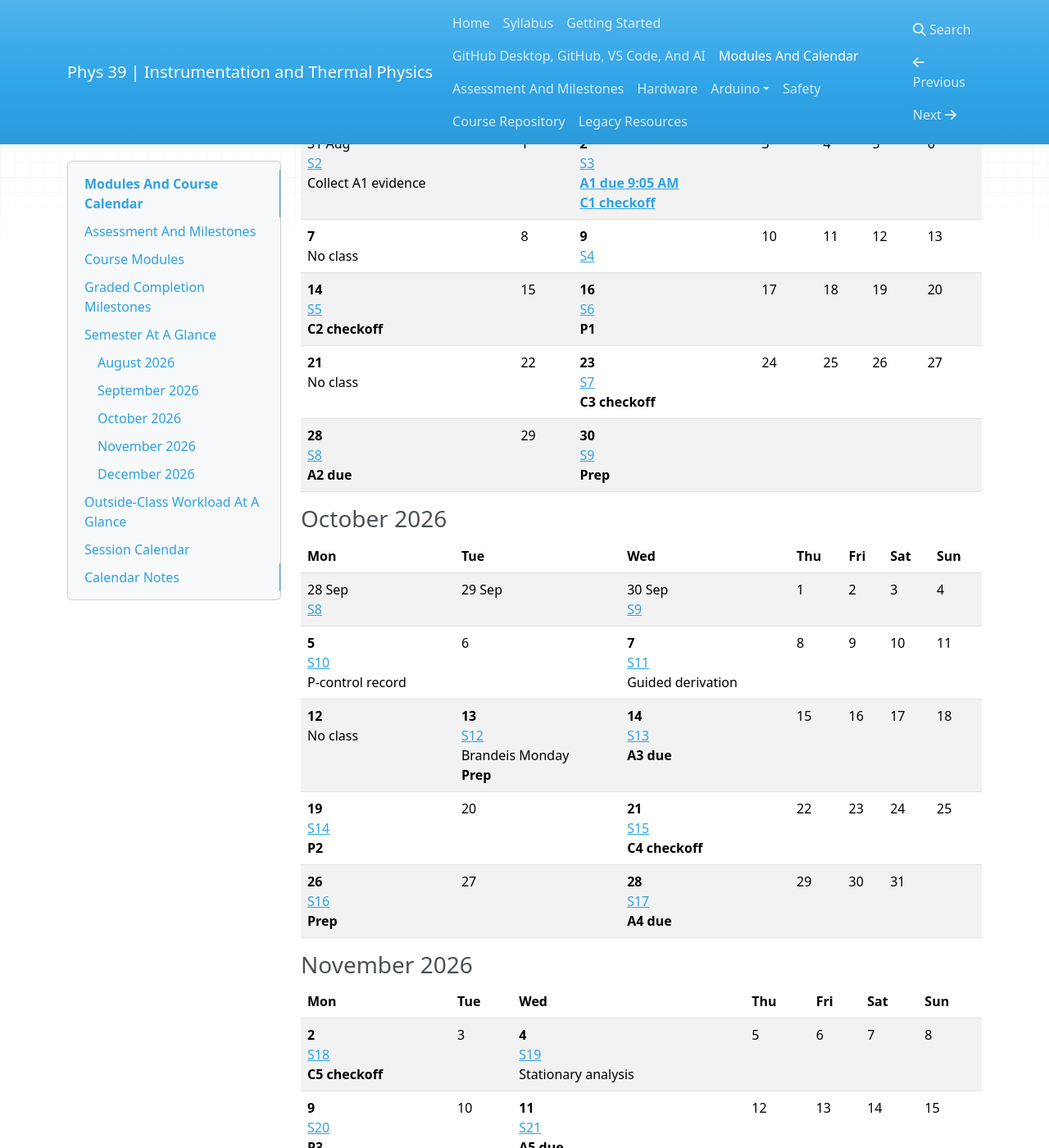
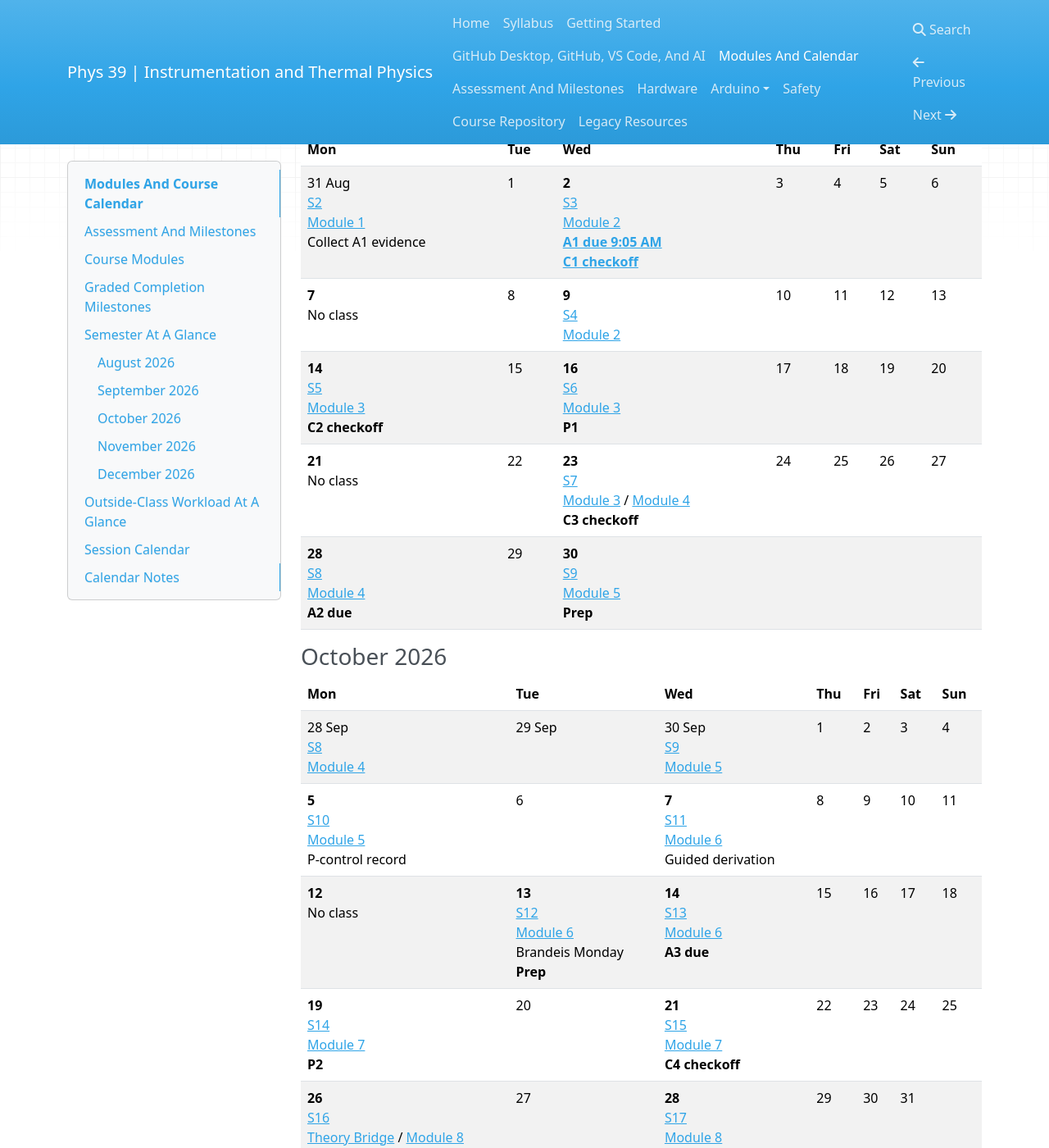
Before and after one commit to SethFraden/Phys39F26-course, an MkDocs documentation site: the page built from course/labs/index.md, in a window 1280 px wide and 1400 px high, scrolled down 2988 px. Shown: the whole window at 82% size. Built offline with MkDocs 1.6.1, drawn with Linux system fonts in a browser that asks for light colours; nearby versions of some CDN libraries; a script that is not in the unit is left out; some of the changed text lies outside the part shown.

Commit message:
Link calendar sessions to course modules

```diff
--- a/course/labs/index.md
+++ b/course/labs/index.md
@@ -75,44 +75,44 @@ means required preparation with no separate grade.
 
 | Mon | Tue | Wed | Thu | Fri | Sat | Sun |
 | --- | --- | --- | --- | --- | --- | --- |
-| 24 | 25 | **26**<br>[S1](#session-1) | 27 | 28 | 29 | 30 |
-| **31**<br>[S2](#session-2)<br>Collect A1 evidence |  |  |  |  |  |  |
+| 24 | 25 | **26**<br>[S1](#session-1)<br>[Module 1](lab-01/index.md) | 27 | 28 | 29 | 30 |
+| **31**<br>[S2](#session-2)<br>[Module 1](lab-01/index.md)<br>Collect A1 evidence |  |  |  |  |  |  |
 
 ### September 2026
 
 | Mon | Tue | Wed | Thu | Fri | Sat | Sun |
 | --- | --- | --- | --- | --- | --- | --- |
-| 31 Aug<br>[S2](#session-2)<br>Collect A1 evidence | 1 | **2**<br>[S3](#session-3)<br>[**A1 due 9:05 AM**](lab-01/index.md#a1-module-1-evidence-note)<br>[**C1 checkoff**](../assessment.md#c1-development-environment-and-repository) | 3 | 4 | 5 | 6 |
-| **7**<br>No class | 8 | **9**<br>[S4](#session-4) | 10 | 11 | 12 | 13 |
-| **14**<br>[S5](#session-5)<br>**C2 checkoff** | 15 | **16**<br>[S6](#session-6)<br>**P1** | 17 | 18 | 19 | 20 |
-| **21**<br>No class | 22 | **23**<br>[S7](#session-7)<br>**C3 checkoff** | 24 | 25 | 26 | 27 |
-| **28**<br>[S8](#session-8)<br>**A2 due** | 29 | **30**<br>[S9](#session-9)<br>**Prep** |  |  |  |  |
+| 31 Aug<br>[S2](#session-2)<br>[Module 1](lab-01/index.md)<br>Collect A1 evidence | 1 | **2**<br>[S3](#session-3)<br>[Module 2](lab-02/index.md)<br>[**A1 due 9:05 AM**](lab-01/index.md#a1-module-1-evidence-note)<br>[**C1 checkoff**](../assessment.md#c1-development-environment-and-repository) | 3 | 4 | 5 | 6 |
+| **7**<br>No class | 8 | **9**<br>[S4](#session-4)<br>[Module 2](lab-02/index.md) | 10 | 11 | 12 | 13 |
+| **14**<br>[S5](#session-5)<br>[Module 3](lab-03/index.md)<br>**C2 checkoff** | 15 | **16**<br>[S6](#session-6)<br>[Module 3](lab-03/index.md)<br>**P1** | 17 | 18 | 19 | 20 |
+| **21**<br>No class | 22 | **23**<br>[S7](#session-7)<br>[Module 3](lab-03/index.md) / [Module 4](lab-04/index.md)<br>**C3 checkoff** | 24 | 25 | 26 | 27 |
+| **28**<br>[S8](#session-8)<br>[Module 4](lab-04/index.md)<br>**A2 due** | 29 | **30**<br>[S9](#session-9)<br>[Module 5](lab-05/index.md)<br>**Prep** |  |  |  |  |
 
 ### October 2026
 
 | Mon | Tue | Wed | Thu | Fri | Sat | Sun |
 | --- | --- | --- | --- | --- | --- | --- |
-| 28 Sep<br>[S8](#session-8) | 29 Sep | 30 Sep<br>[S9](#session-9) | 1 | 2 | 3 | 4 |
-| **5**<br>[S10](#session-10)<br>P-control record | 6 | **7**<br>[S11](#session-11)<br>Guided derivation | 8 | 9 | 10 | 11 |
-| **12**<br>No class | **13**<br>[S12](#session-12)<br>Brandeis Monday<br>**Prep** | **14**<br>[S13](#session-13)<br>**A3 due** | 15 | 16 | 17 | 18 |
-| **19**<br>[S14](#session-14)<br>**P2** | 20 | **21**<br>[S15](#session-15)<br>**C4 checkoff** | 22 | 23 | 24 | 25 |
-| **26**<br>[S16](#session-16)<br>**Prep** | 27 | **28**<br>[S17](#session-17)<br>**A4 due** | 29 | 30 | 31 |  |
+| 28 Sep<br>[S8](#session-8)<br>[Module 4](lab-04/index.md) | 29 Sep | 30 Sep<br>[S9](#session-9)<br>[Module 5](lab-05/index.md) | 1 | 2 | 3 | 4 |
+| **5**<br>[S10](#session-10)<br>[Module 5](lab-05/index.md)<br>P-control record | 6 | **7**<br>[S11](#session-11)<br>[Module 6](lab-06/index.md)<br>Guided derivation | 8 | 9 | 10 | 11 |
+| **12**<br>No class | **13**<br>[S12](#session-12)<br>[Module 6](lab-06/index.md)<br>Brandeis Monday<br>**Prep** | **14**<br>[S13](#session-13)<br>[Module 6](lab-06/index.md)<br>**A3 due** | 15 | 16 | 17 | 18 |
+| **19**<br>[S14](#session-14)<br>[Module 7](lab-07/index.md)<br>**P2** | 20 | **21**<br>[S15](#session-15)<br>[Module 7](lab-07/index.md)<br>**C4 checkoff** | 22 | 23 | 24 | 25 |
+| **26**<br>[S16](#session-16)<br>[Theory Bridge](theory-bridge-chapter-1/index.md) / [Module 8](lab-08/index.md)<br>**Prep** | 27 | **28**<br>[S17](#session-17)<br>[Module 8](lab-08/index.md)<br>**A4 due** | 29 | 30 | 31 |  |
 
 ### November 2026
 
 | Mon | Tue | Wed | Thu | Fri | Sat | Sun |
 | --- | --- | --- | --- | --- | --- | --- |
-| **2**<br>[S18](#session-18)<br>**C5 checkoff** | 3 | **4**<br>[S19](#session-19)<br>Stationary analysis | 5 | 6 | 7 | 8 |
-| **9**<br>[S20](#session-20)<br>**P3** | 10 | **11**<br>[S21](#session-21)<br>**A5 due** | 12 | 13 | 14 | 15 |
-| **16**<br>[S22](#session-22)<br>**P4** | 17 | **18**<br>[S23](#session-23)<br>Modeling-app check | 19 | 20 | 21 | 22 |
-| **23**<br>[S24](#session-24)<br>A5 draft | 24 | **25**<br>No class | 26 | 27 | 28 | 29 |
-| **30**<br>[S25](#session-25)<br>**C6 checkoff** |  |  |  |  |  |  |
+| **2**<br>[S18](#session-18)<br>[Module 8](lab-08/index.md)<br>**C5 checkoff** | 3 | **4**<br>[S19](#session-19)<br>[Module 8](lab-08/index.md)<br>Stationary analysis | 5 | 6 | 7 | 8 |
+| **9**<br>[S20](#session-20)<br>[Module 9](lab-09/index.md)<br>**P3** | 10 | **11**<br>[S21](#session-21)<br>[Module 9](lab-09/index.md)<br>**A5 due** | 12 | 13 | 14 | 15 |
+| **16**<br>[S22](#session-22)<br>[Module 9](lab-09/index.md)<br>**P4** | 17 | **18**<br>[S23](#session-23)<br>[Module 9](lab-09/index.md)<br>Modeling-app check | 19 | 20 | 21 | 22 |
+| **23**<br>[S24](#session-24)<br>[Module 10](lab-10/index.md)<br>A5 draft | 24 | **25**<br>No class | 26 | 27 | 28 | 29 |
+| **30**<br>[S25](#session-25)<br>[Module 10](lab-10/index.md)<br>**C6 checkoff** |  |  |  |  |  |  |
 
 ### December 2026
 
 | Mon | Tue | Wed | Thu | Fri | Sat | Sun |
 | --- | --- | --- | --- | --- | --- | --- |
-| 30 Nov<br>[S25](#session-25) | 1 | **2**<br>[S26](#session-26)<br>**F1 due** | 3 | 4 | 5 | 6 |
+| 30 Nov<br>[S25](#session-25)<br>[Module 10](lab-10/index.md) | 1 | **2**<br>[S26](#session-26)<br>[Module 10](lab-10/index.md)<br>**F1 due** | 3 | 4 | 5 | 6 |
 
 ## Outside-Class Workload At A Glance
 
--- a/docs/index.html
+++ b/docs/index.html
@@ -256,5 +256,5 @@ is preserved separately as a legacy resource and will not be edited.</p>
 
 <!--
 MkDocs version : 1.6.1
-Build Date UTC : 2026-08-04 16:53:46.430924+00:00
+Build Date UTC : 2026-08-04 17:00:32.139680+00:00
 -->
```
Also changed, not shown: docs/labs/index.html (+30 -30 lines), docs/search/search_index.json.
